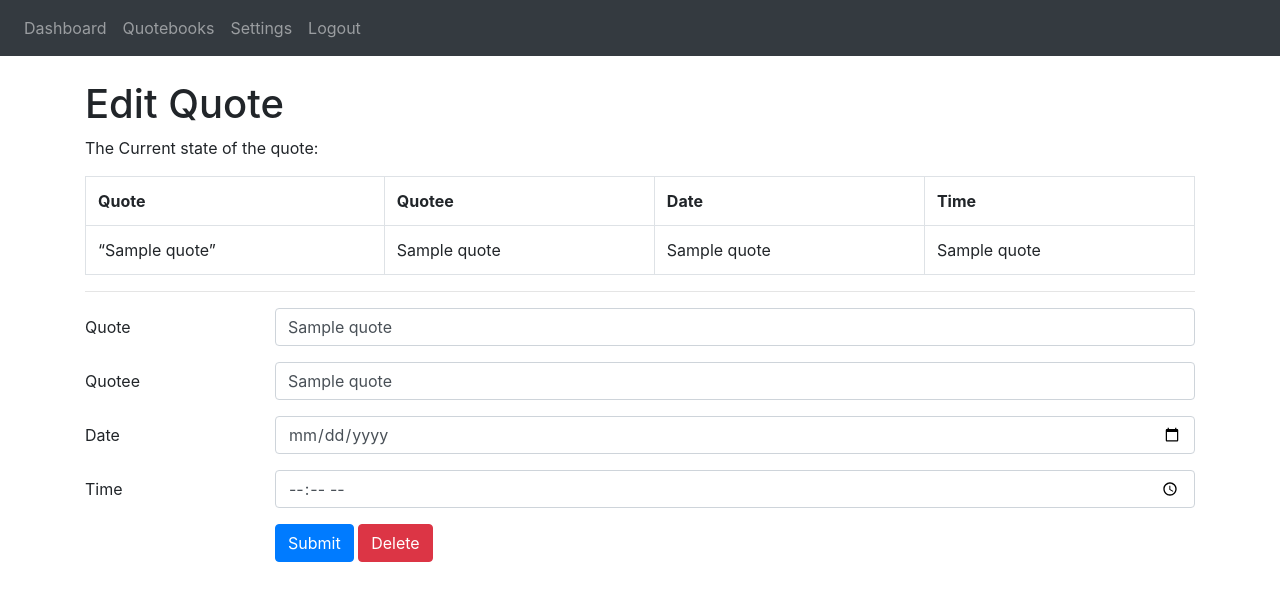
After one commit to cuustard/quotebook, a Flask app: template website/templates/dashboard/edit_quote.html in a window 1280 px wide. The commit adds this page. Shown: the top 601 px of the page. Run offline with Flask 3, Linux system fonts and the light colour scheme; the template is opened without the code that fills it: most values are stand-ins (such as "Sample title", 1, 10 or a date in 2020); some libraries are stand-ins or nearby versions.

Commit message:
edit quote functionality

```diff
--- a/main.py
+++ b/main.py
@@ -138,30 +138,72 @@ def dashboard():
         # inefficient because it requires the database each time the user clicks to sort their quotebook. I should store the current state of the quotebook in their session and then sort that instead
         elif form.get('dateASC'):
             result = execute_sql_command(
-                "SELECT quote, quotee, DATE_FORMAT(date, '%%D %%b %%Y'), time FROM quotes WHERE user_id = %s ORDER BY date ASC, time ASC", [user_id])
+                "SELECT quote_id, quote, quotee, DATE_FORMAT(date, '%%D %%b %%Y'), time FROM quotes WHERE user_id = %s ORDER BY date ASC, time ASC", [user_id])
             return render_dashboard(result, all_quotees)
         elif form.get('searchButton'):
             # filters by the inputted search term
             searchTerm = form['search']
-            result = execute_sql_command("SELECT quote, quotee, DATE_FORMAT(date, '%%D %%b %%Y'), time FROM quotes WHERE user_id = %s AND quote LIKE %s", [
+            result = execute_sql_command("SELECT quote_id, quote, quotee, DATE_FORMAT(date, '%%D %%b %%Y'), time FROM quotes WHERE user_id = %s AND quote LIKE %s", [
                                          user_id, "%" + searchTerm + "%"])
             return render_dashboard(result, all_quotees)
-        elif form.get('quoteeSelection'):
-            quotee = form['quoteeSelection']
-            if quotee == "All":
-                result = execute_sql_command(
-                    "SELECT quote, quotee, DATE_FORMAT(date, '%%D %%b %%Y'), time FROM quotes WHERE user_id = %s ORDER BY date DESC, time DESC", [user_id])
-            else:
-                result = execute_sql_command(
-                    "SELECT quote, quotee, DATE_FORMAT(date, '%%D %%b %%Y'), time FROM quotes WHERE user_id = %s AND quotee = %s", [user_id, quotee])
-                return render_dashboard(result, all_quotees)
+        elif form.get('quoteeButton'):
+            # Get selected quotees from form data
+            selected_quotees = form.getlist('quoteeSelection')
+
+            # Create a string of placeholders for the SQL command
+            placeholders = ', '.join(['%s'] * len(selected_quotees))
+
+            # Add user_id to the list of parameters
+            params = selected_quotees + [user_id]
+
+            # Modify SQL command to filter quotes by selected quotees
+            result = execute_sql_command(
+                f"SELECT quote_id, quote, quotee, DATE_FORMAT(date, '%%D %%b %%Y'), time FROM quotes WHERE quotee IN ({placeholders}) AND user_id = %s", params)
+
+            return render_dashboard(result, all_quotees)
+        elif form.get('editQuote'):
+            quote_id = form['quote_id']
+            return render_template("dashboard/edit_quote.html", quote_id=quote_id)
     result = execute_sql_command(
-        "SELECT quote, quotee, DATE_FORMAT(date, '%%D %%b %%Y'), time FROM quotes WHERE user_id = %s ORDER BY date DESC, time DESC", [user_id])
+        "SELECT quote_id, quote, quotee, DATE_FORMAT(date, '%%D %%b %%Y'), time FROM quotes WHERE user_id = %s ORDER BY date DESC, time DESC", [user_id])
     return render_template("dashboard/dashboard.html", result=result, all_quotees=all_quotees)
 
-# For the user settings
+
+@app.route('/edit_quote', methods=['GET', 'POST'])
+@login_required
+def edit_quote():
+    form = request.form
+    if request.method == 'POST':
+        quote_id = form['quote_id']
+        if form.get('editQuote'):
+            result = execute_sql_command(
+                "SELECT quote_id, quote, quotee, DATE_FORMAT(date, '%%Y-%%m-%%d'), time FROM quotes WHERE quote_id = %s", [quote_id])
+            result = result[0]
+            return render_template("dashboard/edit_quote.html", result=result)
+        elif form.get('updateQuote'):
+            quote = form['quote'].capitalize()
+            quotee = form['quotee'].title()
+            date = form['date']
+            time = form['time']
+            cur = mysqlObject.connection.cursor()
+            cur.execute("UPDATE quotes SET quote = %s, quotee = %s, date = %s, time = %s WHERE quote_id = %s", [
+                quote, quotee, date, time, quote_id])
+            mysqlObject.connection.commit()
+            cur.close()
+            flash("Quote updated successfully!", category='success')
+            return redirect(url_for('dashboard'))
+        elif form.get('deleteQuote'):
+            cur = mysqlObject.connection.cursor()
+            cur.execute("DELETE FROM quotes WHERE quote_id = %s", [quote_id])
+            mysqlObject.connection.commit()
+            cur.close()
+            flash("Quote deleted successfully!", category='success')
+            return redirect(url_for('dashboard'))
+    flash("You attempted to visit the Edit Quote Page without choosing a quote to edit! Click 'Update' to edit a quote.", category='error')
+    return redirect(url_for('dashboard'))
 
 
+# For the user settings
 @app.route('/user_settings', methods=['GET', 'POST'])
 @login_required
 def user_settings():
--- /dev/null
+++ b/website/templates/dashboard/edit_quote.html
@@ -0,0 +1,101 @@
+{% extends "dashboard_base.html" %} {% block title %}Edit Quote{% endblock %} {%
+block content %}
+<h1>Edit Quote</h1>
+<p>The Current state of the quote:</p>
+<div class="quotebookContainer">
+	<table class="table table-hover table-bordered">
+		<tr>
+			<th>Quote</th>
+			<th>Quotee</th>
+			<th>Date</th>
+			<th>Time</th>
+		</tr>
+		<tr>
+			<td><q>{{result[1]}}</q></td>
+			<td>{{result[2]}}</td>
+			<td>{{result[3]}}</td>
+			<td>{{result[4]}}</td>
+		</tr>
+	</table>
+</div>
+</tr>
+<hr>
+<form
+	method="POST"
+	action="/edit_quote"
+	onsubmit="return validate_quote()"
+	autocomplete="off"
+>
+	<div class="form-group row">
+		<label for="quote" class="col-sm-2 col-form-label">Quote</label>
+		<div class="col-sm-10">
+			<input
+				type="hidden"
+				id="id"
+				name="quote_id"
+				value="{{result[0]}}"
+			/>
+			<input
+				type="text"
+				id="quote"
+				name="quote"
+				class="form-control"
+				value="{{result[1]}}"
+				required
+			/>
+		</div>
+	</div>
+	<div class="form-group row">
+		<label for="quotee" class="col-sm-2 col-form-label">Quotee</label>
+		<div class="col-sm-10">
+			<input
+				type="text"
+				id="quotee"
+				name="quotee"
+				class="form-control"
+				value="{{result[2]}}"
+				required
+			/>
+		</div>
+	</div>
+	<div class="form-group row">
+		<label for="date" class="col-sm-2 col-form-label">Date</label>
+		<div class="col-sm-10">
+			<input
+				type="date"
+				id="date"
+				name="date"
+				class="form-control"
+				value="{{result[3]}}"
+				required
+			/>
+		</div>
+	</div>
+	<div class="form-group row">
+		<label for="time" class="col-sm-2 col-form-label">Time</label>
+		<div class="col-sm-10">
+			<input
+				type="time"
+				id="time"
+				name="time"
+				class="form-control"
+				value="{{result[4]}}"
+				required
+			/>
+		</div>
+	</div>
+	<div class="form-group row">
+		<div class="col-sm-10 offset-sm-2">
+			<button
+				type="submit"
+				class="btn btn-primary"
+				value="updateQuote"
+				name="updateQuote"
+			>
+				Submit
+			</button>
+			<button type="submit" class="btn btn-danger" value="deleteQuote" name="deleteQuote">Delete</button>
+		</div>
+	</div>
+</form>
+{% endblock %}
```
Also changed, not shown: website/templates/dashboard/dashboard.html (+18 -10 lines).
